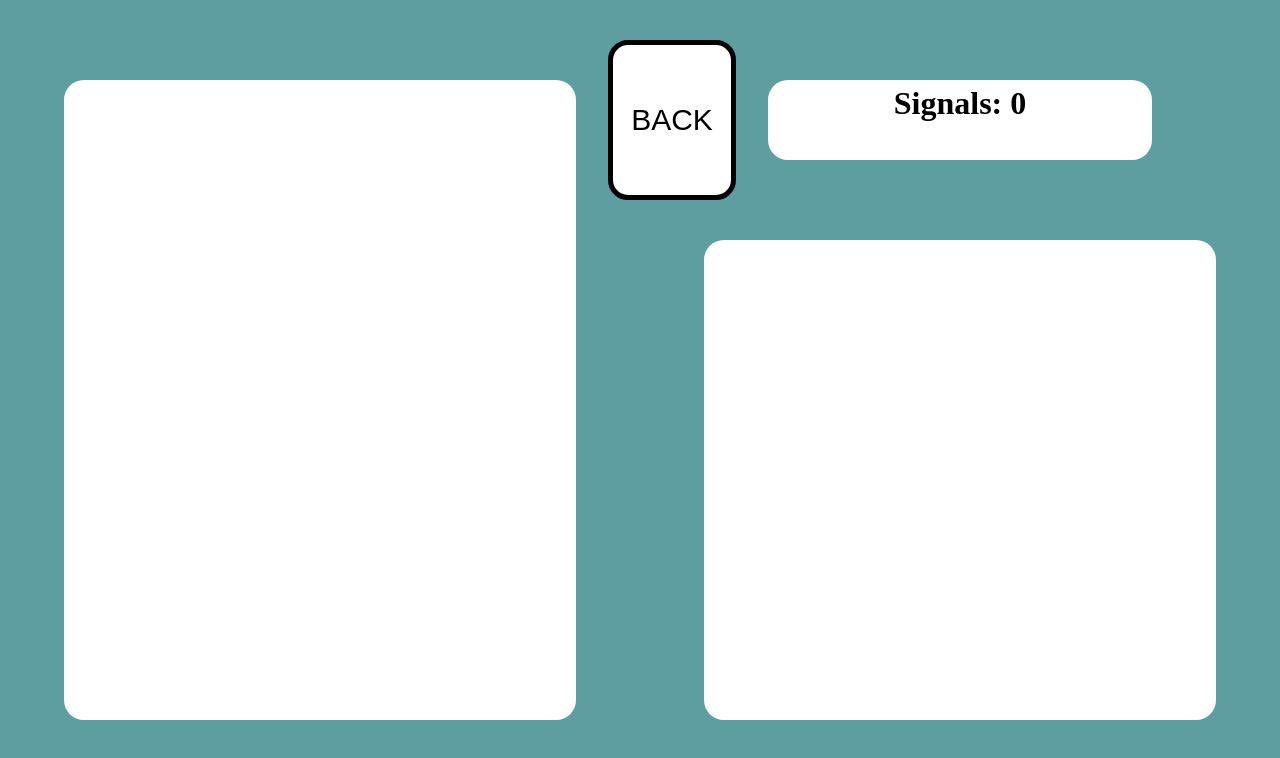
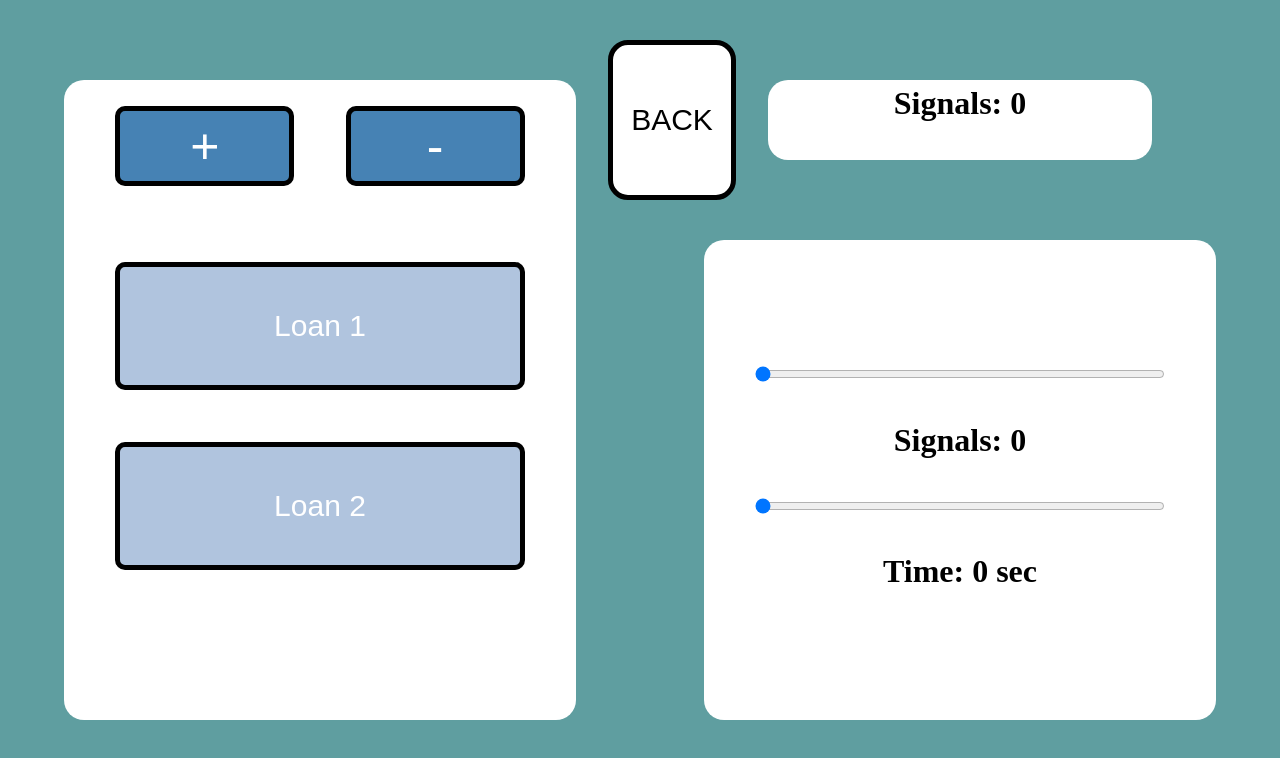
Before and after one commit to ArcImperium/SignalClicker, a React (Vite) app: page / in a window 1280 px wide. Both pictures are taken after a click on the button "BANK". Shown: the top 758 px of the page. Built offline with nearby package versions, Linux system fonts and the light colour scheme.

Commit message:
Bank interface added.

```diff
--- a/src/Bank.css
+++ b/src/Bank.css
@@ -7,6 +7,8 @@
 }
 
 .bank-display {
+    display: flex;
+    flex-direction: column;
     position: fixed;
     height: 80%;
     width: 40%;
@@ -16,6 +18,60 @@
     background-color: white;
     z-index: 101;
     border-radius: 20px;
+}
+
+.loan-button-display {
+    position: relative;
+    display: flex;
+    flex-direction: row;
+    left: 5%;
+}
+
+.loan-button {
+    position: relative;
+    width: 35%;
+    height: 80px;
+    margin: 5%;
+
+    background-color: steelblue;
+    color: white;
+    border-radius: 10px;
+    border: 5px solid black;
+    font-size: 50px;
+}
+
+.loan-button:hover {
+    box-shadow: inset 0 0 10px 5px cornflowerblue;
+}
+
+.loan {
+    position: relative;
+    width: 80%;
+    height: 20%;
+    top: 0;
+    left: 10%;
+    margin-top: 10%;
+
+    background-color: steelblue;
+    border-radius: 10px;
+    color: white;
+    border: 5px solid black;
+    font-size: 30px;
+}
+
+.static-loan {
+    position: relative;
+    width: 80%;
+    height: 20%;
+    top: 0;
+    left: 10%;
+    margin-top: 10%;
+
+    background-color: lightsteelblue;
+    border-radius: 10px;
+    color: white;
+    border: 5px solid black;
+    font-size: 30px;
 }
 
 .bank-slider-container {
@@ -28,4 +84,14 @@
     background-color: white;
     z-index: 101;
     border-radius: 20px;
+
+    display: flex;
+    flex-direction: column;
+    justify-content: center;
+    align-items: center;
 }
+
+.bank-slider {
+    width: 80%;
+    height: 10%;
+}
--- a/src/bank.jsx
+++ b/src/bank.jsx
@@ -2,6 +2,14 @@ import {useState} from 'react'
 import './Bank.css'
 
 function Bank({setShowBank, signals}) {
+    const [showSlider, setShowSlider] = useState(true)
+    const [sliderValue, setSliderValue] = useState(0)
+    const [sliderTime, setSliderTime] = useState(0)
+    const [maxValue, setMaxValue] = useState(10)
+
+    const [showLoan1, setShowLoan1] = useState(false)
+    const [showLoan2, setShowLoan2] = useState(false)
+
     return(
         <>
         <div className="bank-container">
@@ -11,10 +19,20 @@ function Bank({setShowBank, signals}) {
             </div>
         </div>
         <div className="bank-display">
-
+            <div className="loan-button-display">
+                <button className="loan-button">+</button>
+                <button className="loan-button">-</button>
+            </div>
+            {showLoan1 && (<button className="loan" onClick={() => setShowLoan1(false)}>Loan 1</button>)}
+            {!showLoan1 && (<button className="static-loan" onClick={() => {setShowLoan1(true), setShowLoan2(false)}}>Loan 1</button>)}
+            {showLoan2 && (<button className="loan" onClick={() => setShowLoan2(false)}>Loan 2</button>)}
+            {!showLoan2 && (<button className="static-loan" onClick={() => {setShowLoan2(true), setShowLoan1(false)}}>Loan 2</button>)}
         </div>
         <div className="bank-slider-container">
-
+            {showSlider && (<><input className="bank-slider" type="range" min="0" max={maxValue} value={sliderValue} onChange={(e) => setSliderValue(e.target.value)}/>
+            <h1>Signals: {sliderValue}</h1></>)}
+            {showSlider && (<><input className="bank-slider" type="range" min="0" max="300" value={sliderTime} onChange={(e) => setSliderTime(e.target.value)}/>
+            <h1>Time: {sliderTime} sec</h1></>)}
         </div>
         </>
     )
```
